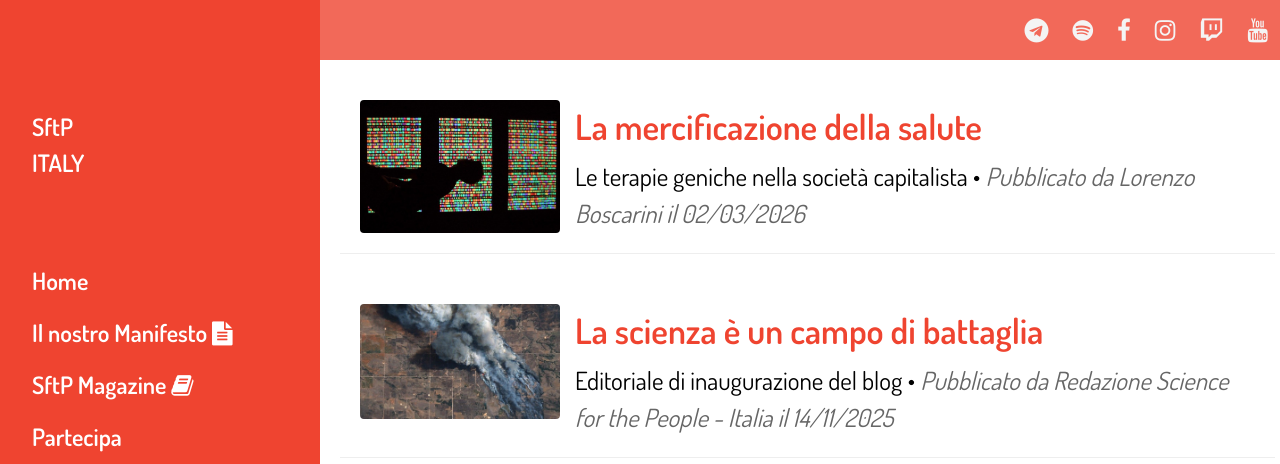
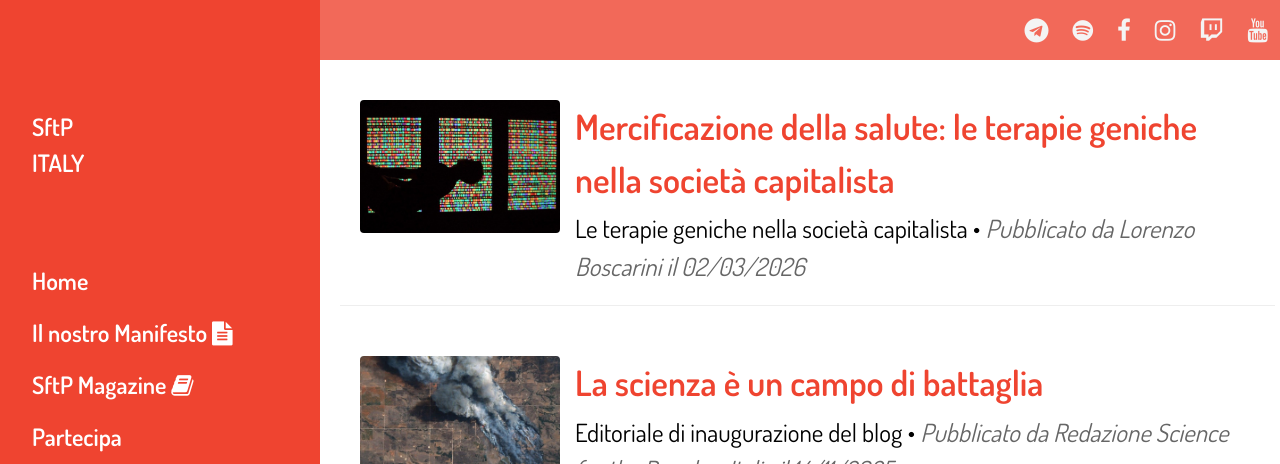
Before and after one commit to scienzadiclasse/sftp-italy.github.io, a Jekyll site: the page built from blog/index.html, in a window 1280 px wide and 900 px high, cut to the strip 0-464 px from the top of the window. Built offline with Jekyll 4.4.1, drawn with Linux system fonts in a browser that asks for light colours.

Commit message:
Update 2026-03-02-La-mercificazione-della-salute.markdown

```diff
--- a/_posts/2026-03-02-La-mercificazione-della-salute.markdown
+++ b/_posts/2026-03-02-La-mercificazione-della-salute.markdown
@@ -1,7 +1,7 @@
 ---
 
 layout: post
-title: "La mercificazione della salute"
+title: "Mercificazione della salute: le terapie geniche nella società capitalista"
 date: 2026-03-02
 image: "/assets/images/genoma3.png"
 subtitle: "Le terapie geniche nella società capitalista"
```
Also changed, not shown: other parts of _posts/2026-03-02-La-mercificazione-della-salute.markdown (+0 -3 lines).
